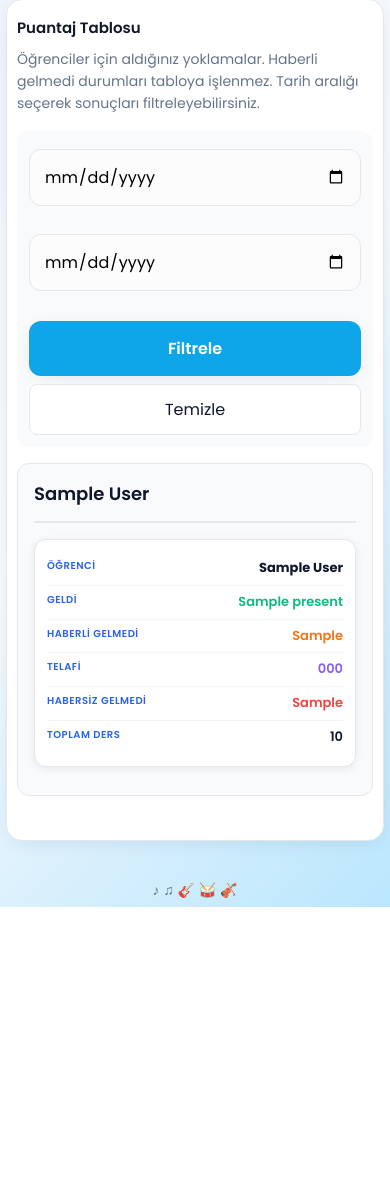
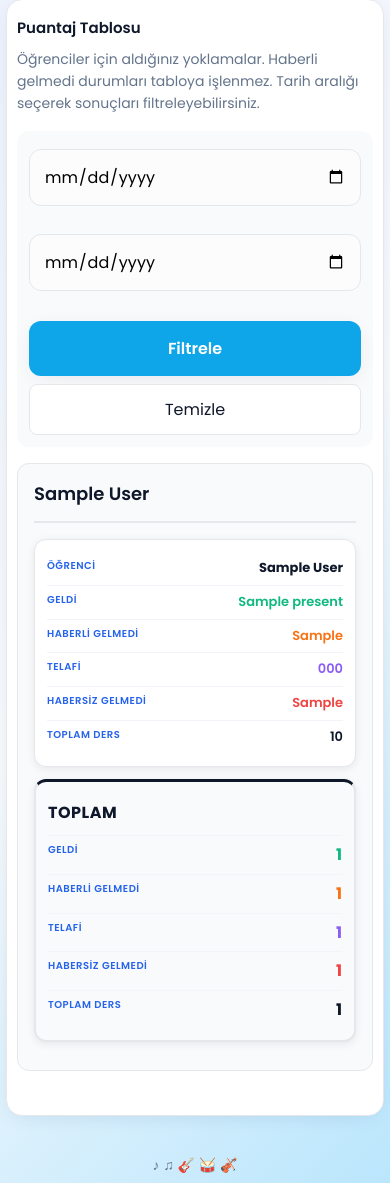
Before and after one commit to hbayseckin-prog/piarte, a FastAPI app: template templates/teacher_panel.html in a window 390 px wide. Shown: the part 1104-2287 px from the top of the page. Before the commit the page ends 2011 px from the top, so only its background shows below. Run offline with FastAPI, Linux system fonts and the light colour scheme; the template is opened without the code that fills it: most values are stand-ins (such as "Sample title", 1, 10 or a date in 2020).

Commit message:
Teacher panel mobil görünümüne genel toplam eklendi

```diff
--- a/templates/teacher_panel.html
+++ b/templates/teacher_panel.html
@@ -206,6 +206,34 @@
 						</div>
 					</div>
 					{% endfor %}
+					{% if attendance_totals %}
+					<div class="mobile-card" style="background:#f9fafb;border:2px solid var(--border);border-top:3px solid #0f172a;">
+						<div class="mobile-card-row">
+							<div class="mobile-card-label" style="font-weight:700;color:#0f172a;font-size:16px;">TOPLAM</div>
+							<div class="mobile-card-value" style="font-weight:700;color:#0f172a;font-size:16px;"></div>
+						</div>
+						<div class="mobile-card-row">
+							<div class="mobile-card-label">Geldi</div>
+							<div class="mobile-card-value" style="color:#10b981;font-weight:700;font-size:16px;">{{ attendance_totals.total_present }}</div>
+						</div>
+						<div class="mobile-card-row">
+							<div class="mobile-card-label">Haberli Gelmedi</div>
+							<div class="mobile-card-value" style="color:#f97316;font-weight:700;font-size:16px;">{{ attendance_totals.total_excused_absent }}</div>
+						</div>
+						<div class="mobile-card-row">
+							<div class="mobile-card-label">Telafi</div>
+							<div class="mobile-card-value" style="color:#8b5cf6;font-weight:700;font-size:16px;">{{ attendance_totals.total_telafi }}</div>
+						</div>
+						<div class="mobile-card-row">
+							<div class="mobile-card-label">Habersiz Gelmedi</div>
+							<div class="mobile-card-value" style="color:#ef4444;font-weight:700;font-size:16px;">{{ attendance_totals.total_unexcused_absent }}</div>
+						</div>
+						<div class="mobile-card-row">
+							<div class="mobile-card-label">Toplam Ders</div>
+							<div class="mobile-card-value" style="font-weight:700;font-size:16px;color:#0f172a;">{{ attendance_totals.total_lessons }}</div>
+						</div>
+					</div>
+					{% endif %}
 				</div>
 			</div>
 			{% else %}
```
